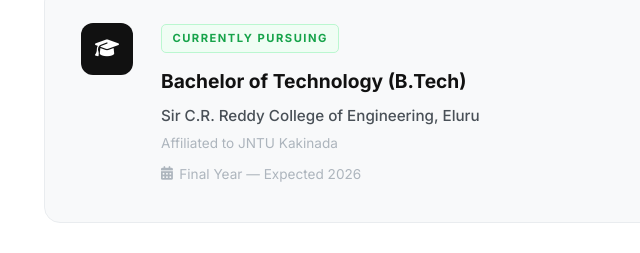
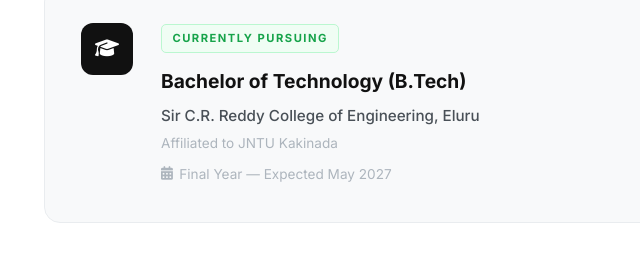
Before and after one commit to deepakgowrishankar7/Portfolio, a plain HTML site: page index.html in a window 1280 px wide. Shown: the part 3977-4230 px from the top of the page, 80-720 px from the left. Drawn offline with nearby package versions, Linux system fonts and the light colour scheme.

Commit message:
Changed Education block

```diff
--- a/index.html
+++ b/index.html
@@ -275,7 +275,7 @@
                     <h3>Bachelor of Technology (B.Tech)</h3>
                     <p class="edu-college">Sir C.R. Reddy College of Engineering, Eluru</p>
                     <p class="edu-uni">Affiliated to JNTU Kakinada</p>
-                    <p class="edu-year"><i class="fas fa-calendar-alt"></i> Final Year — Expected 2026</p>
+                    <p class="edu-year"><i class="fas fa-calendar-alt"></i> Final Year — Expected May 2027</p>
                 </div>
             </div>
         </div>
```
